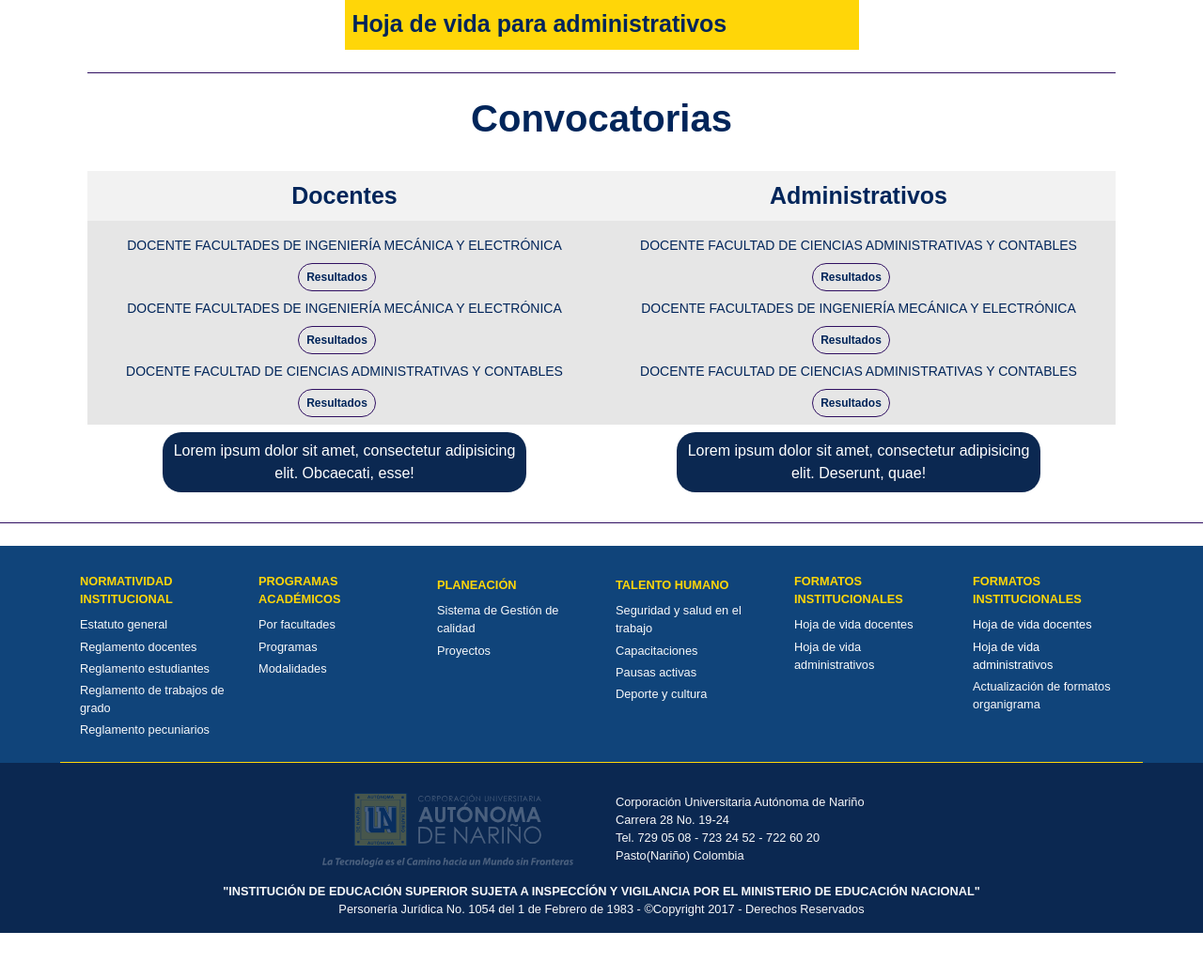
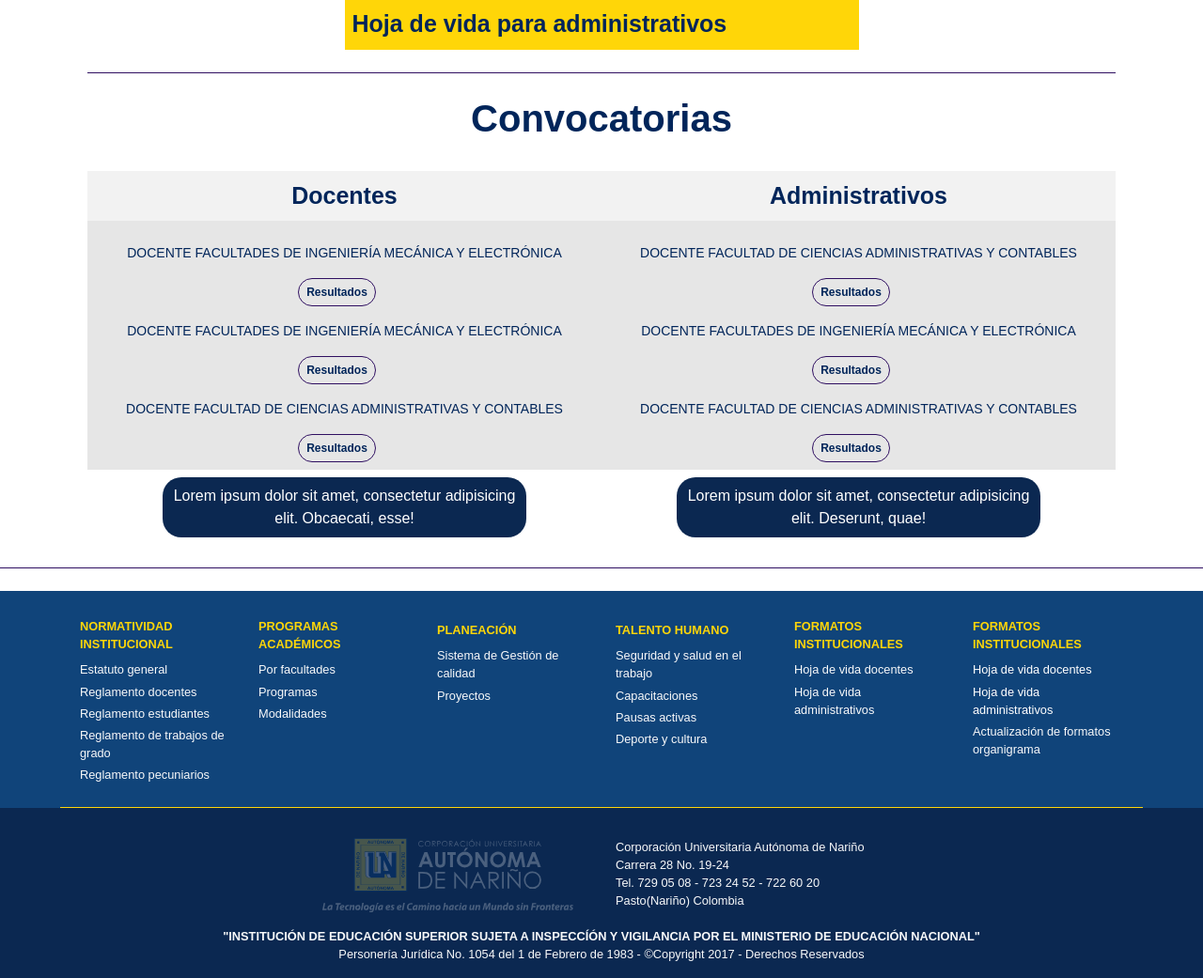
Before and after one commit to julianrodri11/aunar, a PHP site: page /convocatorias.php in a window 1280 px wide. Shown: the part 666-1707 px from the top of the page at 94% size. Before the commit the page ends 1659 px from the top, so only its background shows below. Run offline with PHP 8.4, Linux system fonts and the light colour scheme.

Commit message:
Cambias en el dialog principal

```diff
--- a/convocatorias.php
+++ b/convocatorias.php
@@ -51,13 +51,13 @@
 					<div class="col-12 p-2 f-size-18 f-negrita hover-texto-blanco">Docentes</div>
 					<div class="col-12 fondo-gris-os py-2">
 
-						<div class="col-12 f-size-14 p-2">DOCENTE FACULTADES DE INGENIERÍA MECÁNICA Y ELECTRÓNICA</div>
+						<div class="col-12 f-size-14 p-3">DOCENTE FACULTADES DE INGENIERÍA MECÁNICA Y ELECTRÓNICA</div>
 						<div class="col-12"><a href="#" class="p-2 mr-3 border borde-azul badge badge-pill hover-amarillo hover-texto-blanco texto-azul">Resultados</a></div>
 
-						<div class="col-12 f-size-14 p-2">DOCENTE FACULTADES DE INGENIERÍA MECÁNICA Y ELECTRÓNICA</div>
+						<div class="col-12 f-size-14 p-3">DOCENTE FACULTADES DE INGENIERÍA MECÁNICA Y ELECTRÓNICA</div>
 						<div class="col-12"><a href="#" class="p-2 mr-3 border borde-azul badge badge-pill hover-amarillo hover-texto-blanco texto-azul">Resultados</a></div>
 
-						<div class="col-12 f-size-14 p-2">DOCENTE FACULTAD DE CIENCIAS ADMINISTRATIVAS Y CONTABLES</div>
+						<div class="col-12 f-size-14 p-3">DOCENTE FACULTAD DE CIENCIAS ADMINISTRATIVAS Y CONTABLES</div>
 						<div class="col-12"><a href="#" class="p-2 mr-3 border borde-azul badge badge-pill hover-amarillo hover-texto-blanco texto-azul">Resultados</a></div>
 
 					</div>
@@ -70,13 +70,13 @@
 					<div class="col-12 p-2 f-size-18 f-negrita hover-texto-blanco">Administrativos</div>
 					<div class="col-12 fondo-gris-os py-2">
 
-						<div class="col-12 f-size-14 p-2">DOCENTE FACULTAD DE CIENCIAS ADMINISTRATIVAS Y CONTABLES</div>
+						<div class="col-12 f-size-14 p-3">DOCENTE FACULTAD DE CIENCIAS ADMINISTRATIVAS Y CONTABLES</div>
 						<div class="col-12"><a href="#" class="p-2 mr-3 border borde-azul badge badge-pill hover-amarillo hover-texto-blanco texto-azul">Resultados</a></div>
 
-						<div class="col-12 f-size-14 p-2">DOCENTE FACULTADES DE INGENIERÍA MECÁNICA Y ELECTRÓNICA</div>
+						<div class="col-12 f-size-14 p-3">DOCENTE FACULTADES DE INGENIERÍA MECÁNICA Y ELECTRÓNICA</div>
 						<div class="col-12"><a href="#" class="p-2 mr-3 border borde-azul badge badge-pill hover-amarillo hover-texto-blanco texto-azul">Resultados</a></div>
 
-						<div class="col-12 f-size-14 p-2">DOCENTE FACULTAD DE CIENCIAS ADMINISTRATIVAS Y CONTABLES</div>
+						<div class="col-12 f-size-14 p-3">DOCENTE FACULTAD DE CIENCIAS ADMINISTRATIVAS Y CONTABLES</div>
 						<div class="col-12"><a href="#" class="p-2 mr-3 border borde-azul badge badge-pill hover-amarillo hover-texto-blanco texto-azul">Resultados</a></div>
 
 					</div>
```
Also changed, not shown: index.php (+31 -6 lines).
